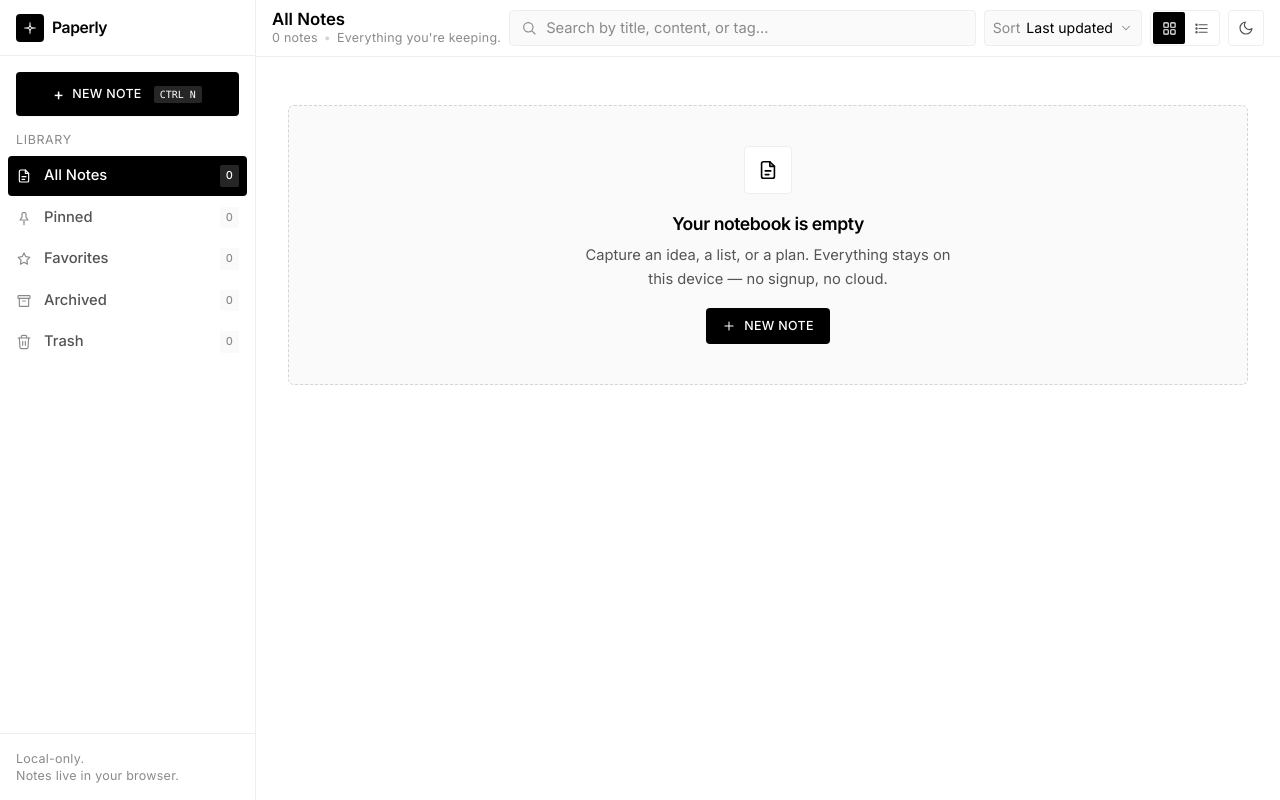
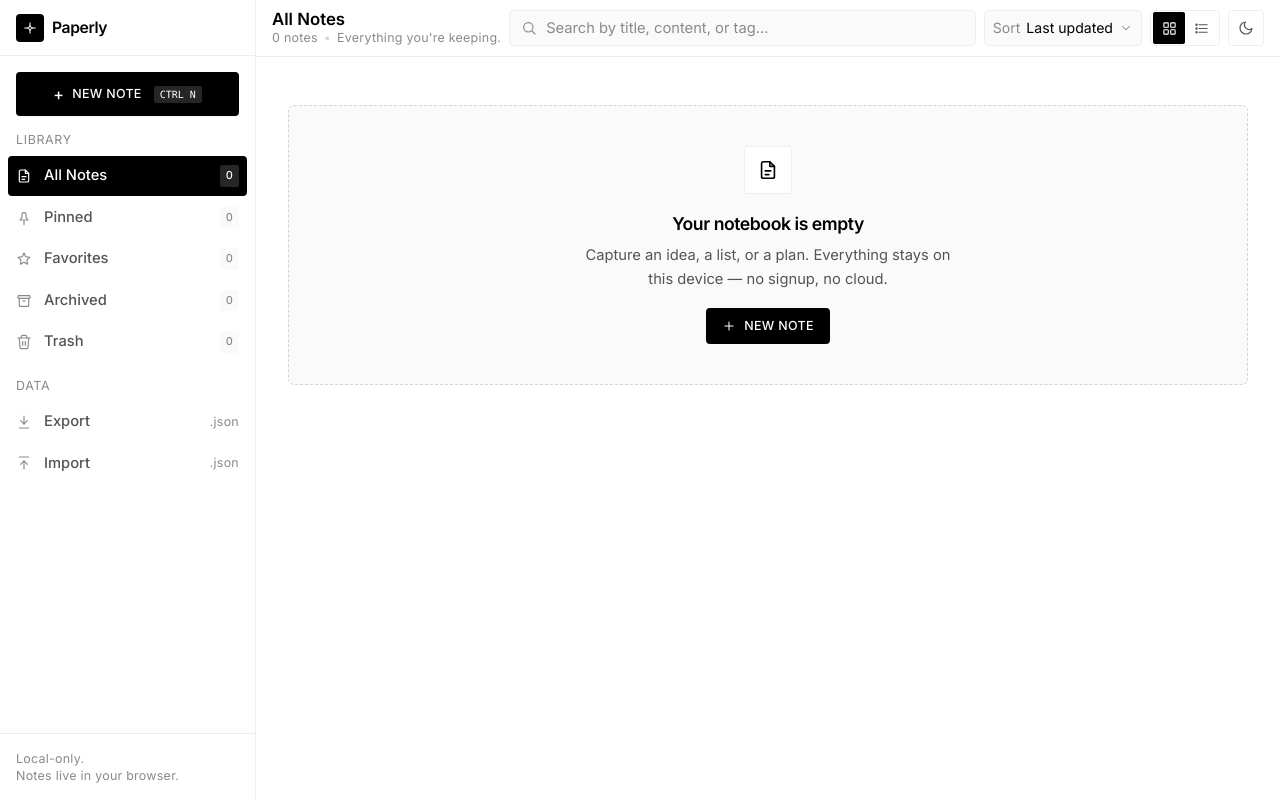
Before and after one commit to shiroshimazo/paperly, a React (Vite) app: page / in a window 1280 px wide. Built offline with nearby package versions, Linux system fonts and the light colour scheme.

Commit message:
add toast notifications and json export/import

```diff
--- a/src/App.jsx
+++ b/src/App.jsx
@@ -6,6 +6,7 @@ import NoteList from "./components/NoteList";
 import Sidebar from "./components/Sidebar";
 import SortMenu from "./components/SortMenu";
 import TagFilter from "./components/TagFilter";
+import Toast from "./components/Toast";
 import Topbar from "./components/Topbar";
 import {
   ArchiveIcon,
@@ -25,11 +26,16 @@ import {
   deriveTitle,
   filterBySection,
   filterByTags,
+  parseImport,
   pinnedFirst,
   searchNotes,
   sortNotes,
 } from "./utils/noteUtils";
-import { exportNoteAsTxt } from "./utils/fileUtils";
+import {
+  exportNoteAsTxt,
+  exportNotesAsJson,
+  pickJsonFile,
+} from "./utils/fileUtils";
 
 const THEME_KEY = "paperly_theme";
 const VIEW_KEY = "paperly_view";
@@ -65,6 +71,7 @@ const EMPTY_BY_SECTION = {
 };
 
 const NO_CONFIRM = { open: false };
+const NO_TOAST = { open: false };
 
 export default function App() {
   const [theme, setTheme] = useLocalStorage(THEME_KEY, getInitialTheme);
@@ -76,6 +83,7 @@ export default function App() {
   const [sidebarOpen, setSidebarOpen] = useState(false);
   const [openId, setOpenId] = useState(null);
   const [confirm, setConfirm] = useState(NO_CONFIRM);
+  const [toast, setToast] = useState(NO_TOAST);
 
   const {
     notes,
@@ -89,6 +97,7 @@ export default function App() {
     restoreNote,
     permanentlyDeleteNote,
     emptyTrash,
+    importNotes,
   } = useNotes();
 
   // Reflect theme on the documentElement so all CSS vars flip.
@@ -173,6 +182,11 @@ export default function App() {
   const handleCloseEditor = useCallback(() => setOpenId(null), []);
 
   const closeConfirm = useCallback(() => setConfirm(NO_CONFIRM), []);
+  const closeToast = useCallback(() => setToast(NO_TOAST), []);
+
+  const showToast = useCallback((message, tone = "info") => {
+    setToast({ open: true, message, tone });
+  }, []);
 
   // Permanent-delete confirmation flow — used by both the card and the editor.
   const confirmPermanentDelete = useCallback(
@@ -205,9 +219,12 @@ export default function App() {
       onConfirm: () => {
         emptyTrash();
         closeConfirm();
+        showToast(
+          `Trash emptied — ${trashedCount} ${trashedCount === 1 ? "note" : "notes"} removed.`,
+        );
       },
     });
-  }, [counts, emptyTrash, closeConfirm]);
+  }, [counts, emptyTrash, closeConfirm, showToast]);
 
   // Trash from inside the editor → close editor.
   const handleEditorTrash = useCallback(
@@ -217,6 +234,39 @@ export default function App() {
     },
     [trashNote],
   );
+
+  // Export everything (including archived + trashed) so import is fully round-trippable.
+  const handleExport = useCallback(() => {
+    if (notes.length === 0) {
+      showToast("Nothing to export yet — write a note first.");
+      return;
+    }
+    const stamp = new Date().toISOString().slice(0, 10);
+    exportNotesAsJson(notes, `paperly-notes-${stamp}.json`);
+    showToast(
+      `Exported ${notes.length} ${notes.length === 1 ? "note" : "notes"}.`,
+      "success",
+    );
+  }, [notes, showToast]);
+
+  const handleImport = useCallback(async () => {
+    try {
+      const text = await pickJsonFile();
+      if (!text) return; // user cancelled
+      const incoming = parseImport(text);
+      if (incoming.length === 0) {
+        showToast("That file didn't contain any notes.");
+        return;
+      }
+      const added = importNotes(incoming);
+      showToast(
+        `Imported ${added} ${added === 1 ? "note" : "notes"}.`,
+        "success",
+      );
+    } catch (err) {
+      showToast(err?.message || "Couldn't import that file.", "danger");
+    }
+  }, [importNotes, showToast]);
 
   // Global Ctrl/Cmd+N → new note.
   useEffect(() => {
@@ -249,6 +299,8 @@ export default function App() {
           isOpen={sidebarOpen}
           onClose={() => setSidebarOpen(false)}
           onCreate={handleCreate}
+          onExport={handleExport}
+          onImport={handleImport}
         />
 
         <div className="flex min-w-0 flex-1 flex-col">
@@ -382,6 +434,13 @@ export default function App() {
         onConfirm={confirm.onConfirm}
         onCancel={closeConfirm}
       />
+
+      <Toast
+        open={toast.open}
+        message={toast.message}
+        tone={toast.tone}
+        onDismiss={closeToast}
+      />
     </div>
   );
 }
--- a/src/components/Sidebar.jsx
+++ b/src/components/Sidebar.jsx
@@ -1,11 +1,13 @@
 import {
   ArchiveIcon,
+  CloseIcon,
+  DownloadIcon,
   NoteIcon,
   PinIcon,
   SparkleIcon,
   StarIcon,
   TrashIcon,
-  CloseIcon,
+  UploadIcon,
 } from "./icons";
 import { SECTIONS } from "../utils/noteUtils";
 
@@ -28,6 +30,8 @@ export default function Sidebar({
   isOpen,
   onClose,
   onCreate,
+  onExport,
+  onImport,
 }) {
   return (
     <>
@@ -55,7 +59,6 @@ export default function Sidebar({
           "lg:static lg:translate-x-0 " +
           (isOpen ? "translate-x-0" : "-translate-x-full lg:translate-x-0")
         }
-        style={{ "--ease-out-soft": "cubic-bezier(0.22, 1, 0.36, 1)" }}
       >
         {/* Brand */}
         <div className="flex h-14 items-center justify-between px-app-md border-b border-border">
@@ -143,6 +146,35 @@ export default function Sidebar({
               );
             })}
           </ul>
+
+          {/* Data actions */}
+          <p className="mt-app-md px-app-sm pb-app-sm text-label uppercase tracking-wider text-text-subtle">
+            Data
+          </p>
+          <ul className="space-y-0.5">
+            <li>
+              <button
+                type="button"
+                onClick={onExport}
+                className="group flex w-full items-center gap-3 rounded-md px-app-sm py-2 text-left text-text-muted hover:bg-bg-soft hover:text-text transition-colors duration-150"
+              >
+                <DownloadIcon size={16} className="text-text-subtle group-hover:text-text" />
+                <span className="flex-1 text-[0.92rem] font-medium">Export</span>
+                <span className="text-label text-text-subtle">.json</span>
+              </button>
+            </li>
+            <li>
+              <button
+                type="button"
+                onClick={onImport}
+                className="group flex w-full items-center gap-3 rounded-md px-app-sm py-2 text-left text-text-muted hover:bg-bg-soft hover:text-text transition-colors duration-150"
+              >
+                <UploadIcon size={16} className="text-text-subtle group-hover:text-text" />
+                <span className="flex-1 text-[0.92rem] font-medium">Import</span>
+                <span className="text-label text-text-subtle">.json</span>
+              </button>
+            </li>
+          </ul>
         </nav>
 
         {/* Footer */}
--- /dev/null
+++ b/src/components/Toast.jsx
@@ -0,0 +1,61 @@
+import { useEffect } from "react";
+import { CloseIcon } from "./icons";
+
+/**
+ * Toast — minimal status banner. Auto-dismisses after `duration` ms.
+ *
+ * Tone "danger" tints the side rule red-ish via the rose color label so it
+ * still reads as on-brand monochrome with a single semantic accent.
+ */
+export default function Toast({
+  open,
+  message,
+  tone = "info",
+  duration = 4000,
+  onDismiss,
+}) {
+  useEffect(() => {
+    if (!open) return;
+    const id = setTimeout(() => onDismiss?.(), duration);
+    return () => clearTimeout(id);
+  }, [open, duration, onDismiss]);
+
+  if (!open) return null;
+
+  const accent =
+    tone === "danger"
+      ? "var(--color-label-rose)"
+      : tone === "success"
+        ? "var(--color-label-emerald)"
+        : "var(--color-text)";
+
+  return (
+    <div
+      role="status"
+      aria-live="polite"
+      className={
+        "fixed bottom-app-md left-1/2 z-50 -translate-x-1/2 " +
+        "min-w-[260px] max-w-[420px] " +
+        "rounded-md border border-border bg-card " +
+        "shadow-lg shadow-black/10 dark:shadow-black/40 " +
+        "animate-[scaleIn_140ms_var(--ease-out-soft,cubic-bezier(0.22,1,0.36,1))] " +
+        "flex items-center gap-app-sm py-2 pl-3 pr-2"
+      }
+    >
+      <span
+        aria-hidden="true"
+        className="h-5 w-[3px] shrink-0 rounded-sm"
+        style={{ backgroundColor: accent }}
+      />
+      <p className="flex-1 text-[0.9rem] leading-snug text-text">{message}</p>
+      <button
+        type="button"
+        onClick={onDismiss}
+        aria-label="Dismiss"
+        className="inline-flex h-7 w-7 items-center justify-center rounded-sm text-text-subtle hover:text-text hover:bg-bg-soft"
+      >
+        <CloseIcon size={14} />
+      </button>
+    </div>
+  );
+}
```
